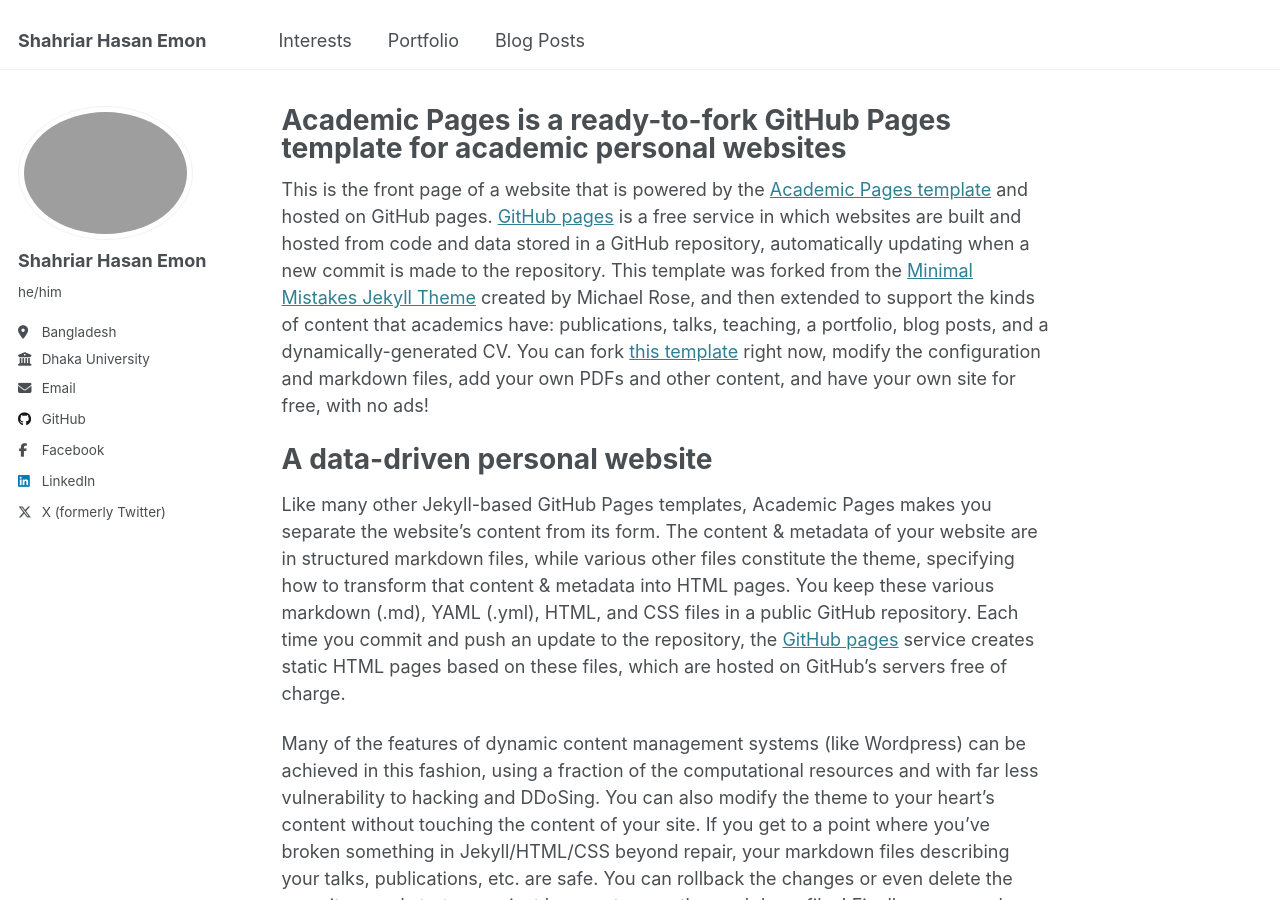
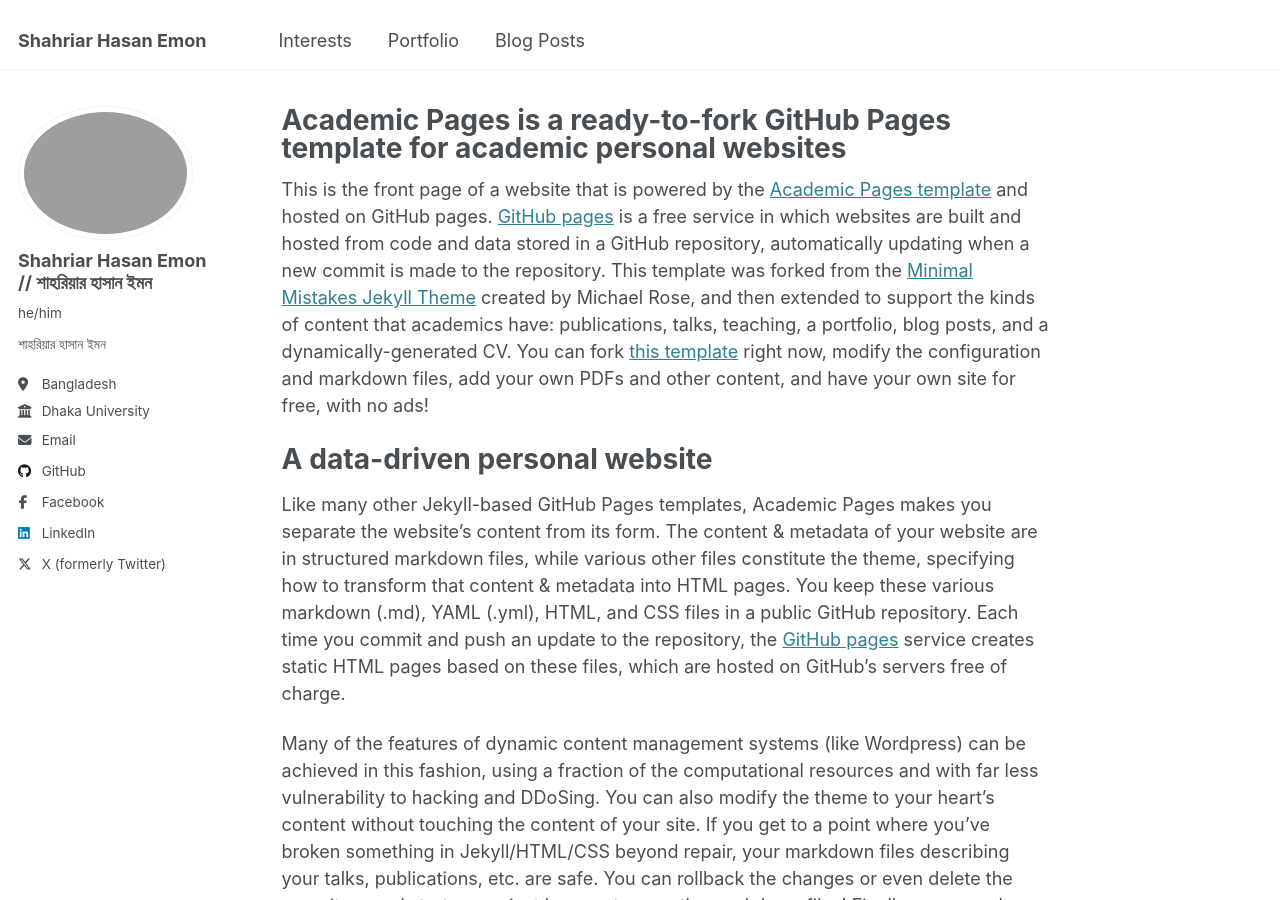
Before and after one commit to eeem0n/eeem0n.github.io, a Jekyll site: the page built from _pages/about.md, in a window 1280 px wide and 900 px high. Built offline with Jekyll 4.4.1, drawn with Linux system fonts in a browser that asks for light colours.

Commit message:
Update _config.yml

```diff
--- a/_config.yml
+++ b/_config.yml
@@ -23,9 +23,9 @@
 author:
   # Biographic information
   avatar           : "kabjab.jpg"
-  name             : "Shahriar Hasan Emon"
+  name             : "Shahriar Hasan Emon // শাহরিয়ার হাসান ইমন"
   pronouns         : "he/him"
-  bio              : ""
+  bio              : "শাহরিয়ার হাসান ইমন"
   location         : "Bangladesh"
   employer         : "Dhaka University"
   uri              : # URL
```
